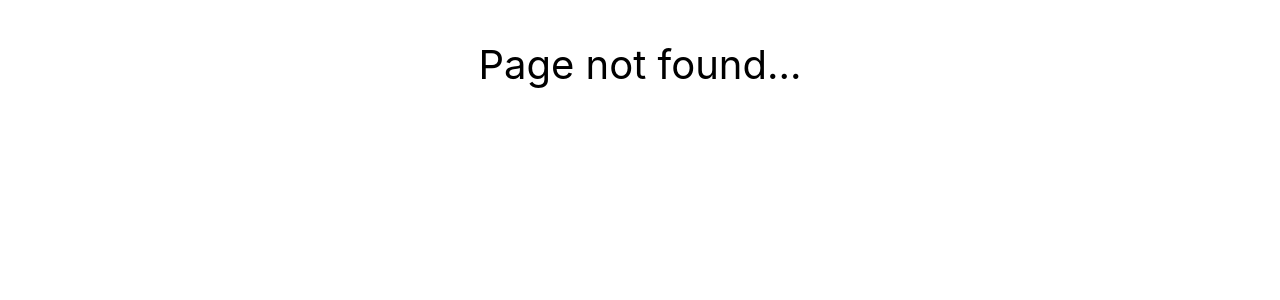
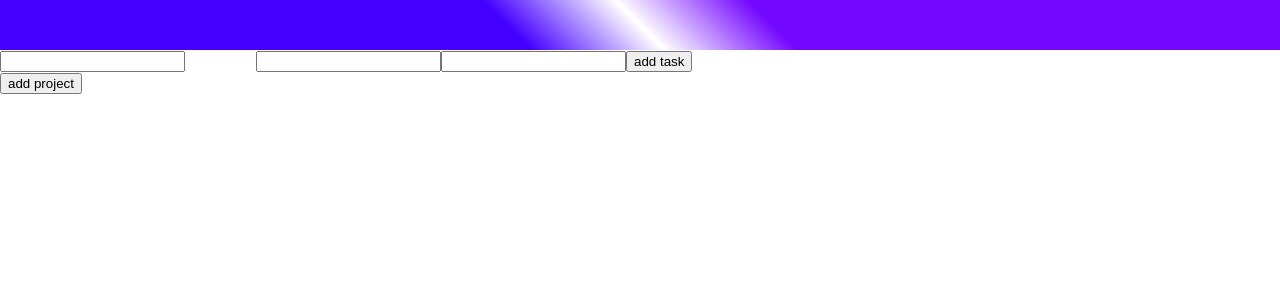
Before and after one commit to OlegJBAc/to-do, a React (Create React App) app: page /allProjectTasks in a window 1280 px wide. Before the commit this address had no page. Shown: the top 300 px of the page. Built offline with nearby package versions, Linux system fonts and the light colour scheme.

Commit message:
base functional UI for test

```diff
--- a/package.json
+++ b/package.json
@@ -45,5 +45,8 @@
       "last 1 firefox version",
       "last 1 safari version"
     ]
+  },
+  "devDependencies": {
+    "@types/uuid": "^8.3.4"
   }
 }
--- a/src/App.tsx
+++ b/src/App.tsx
@@ -28,7 +28,7 @@ const App = () => {
       <div className={s.app}>
         <Routes>
           <Route path='/' element={<MainLayout/>}>
-            <Route path='/' element={<TasksPageCreator/>}/>
+            <Route path='/*' element={<TasksPageCreator/>}/>
           </Route>
           <Route path='*' element={<NotFound/>}/>
         </Routes>
--- a/src/components/mainLayout/mainLayout.tsx
+++ b/src/components/mainLayout/mainLayout.tsx
@@ -1,11 +1,19 @@
-import React from "react"
-import { Outlet } from "react-router-dom"
+import React, { useEffect } from "react"
+import { Outlet, useLocation, useNavigate } from "react-router-dom"
 import Header from "../header/header"
 import SideBar from "../sideBar/sideBar"
 import s from './mainLayout.module.scss'
 
 
 const MainLayout = () => {
+    const navigate = useNavigate()
+    const location = useLocation()
+    useEffect(() => {
+        let currentLocation = location.pathname
+        if(currentLocation === '/'){
+            navigate('/allProjectTasks')
+        }
+    }, [])
     return (
         <div className={s.mainLayout}>
             <Header/>
--- a/src/components/sideBar/sideBar.tsx
+++ b/src/components/sideBar/sideBar.tsx
@@ -1,11 +1,18 @@
-import React from "react"
+import React, { useState } from "react"
+import { useAppDispatch } from "../../hooks/hooks"
+import { addProject } from "../../redux/reducers/projects-slice"
 import s from './sideBar.module.scss'
 
 
 const SideBar = () => {
+    const [projectName, setProjectName] = useState('')
+    const dispatch = useAppDispatch()
     return (
         <div className={s.sideBar}>
-            Page1
+            <input onChange={(e: any) => setProjectName(e.currentTarget.value)} value={projectName}/>
+            <button onClick={() => {
+                dispatch(addProject({ projectName }))
+            }}>add project</button>
         </div>
     )
 }
--- a/src/components/tasksPageCreator/tasksPageCreator.tsx
+++ b/src/components/tasksPageCreator/tasksPageCreator.tsx
@@ -1,14 +1,56 @@
+import { Field, Form, Formik } from "formik"
 import React from "react"
+import { useLocation } from "react-router-dom"
+import { useAppDispatch, useAppSelector } from "../../hooks/hooks"
+import { addTask } from "../../redux/reducers/projects-slice"
+import { getAllProjectsTasks } from "../../redux/selectors"
 import s from './tasksPageCreator.module.scss'
+import { v4 } from 'uuid'
 
 
 const TasksPageCreator = () => {
+    const location = useLocation()
+    const allProjectTasks = useAppSelector(getAllProjectsTasks)
+    const dispatch = useAppDispatch()
+    const submit = (values: valuesType, { setSubmitting }: submittingType) => {
+        dispatch(addTask({ projectName: 'firstProject', task: {
+            id: v4(),
+            name: values.name,
+            description: values.description,
+            priority: 'green',
+            addedAt: new Date().toISOString()
+        } }))
+    }
     return (
         <div className={s.page}>
-
-            Hello World!!!
+            <div className={s.create}>
+                <Formik initialValues={{ name: '', description: '' }} onSubmit={submit}>
+                    <Form>
+                        <Field name='name'/>
+                        <Field name='description'/>
+                        <button type="submit">add task</button>
+                    </Form>
+                </Formik>
+            </div>
+            <div className={s.tasks}>
+                {allProjectTasks.map(task => {
+                    return <li>
+                        <span>{task.name}</span>
+                        <span>{task.description}</span>
+                    </li>
+                })}
+            </div>
         </div>
     )
 }
 
 export default TasksPageCreator
+
+
+interface valuesType {
+    name: string
+    description: string
+}
+interface submittingType {
+    setSubmitting: (isSubmitted: boolean) => any
+}
--- a/src/redux/reducers/app-slice.ts
+++ b/src/redux/reducers/app-slice.ts
@@ -11,7 +11,6 @@ const appSlice = createSlice({
         setAppInitialized: (state, action: PayloadAction<boolean>) => {
             state.appInitialized = action.payload
         },
-
     }
 })
 
@@ -19,8 +18,8 @@ export const appInitialization = () => {
     const receivedLocalStorage = {...localStorage}
     const localStorageKeys = Object.keys(receivedLocalStorage)
     const initializationInfo = {
-      arrayNecessaryItems: ['AllProjectTasks', 'Today'],
-      objectNecessaryItems: ['Projects'],
+      arrayNecessaryItems: ['allProjectTasks', 'today'],
+      objectNecessaryItems: ['projects'],
     }
     initializationInfo.arrayNecessaryItems.forEach(item => {
       if(!localStorageKeys.includes(item)){
--- a/src/redux/reducers/defaultPages-slice.ts
+++ b/src/redux/reducers/defaultPages-slice.ts
@@ -4,7 +4,7 @@ import { taskType } from "../../types/types";
 
 
 const initialState = {
-    Today: [] as taskType[]
+    today: [] as taskType[]
 }
 
 const defaultPagesSlice = createSlice({
--- a/src/redux/reducers/projects-slice.ts
+++ b/src/redux/reducers/projects-slice.ts
@@ -4,7 +4,7 @@ import { rootStateType } from "../store";
 
 
 const initialState = {
-    AllProjectTasks: [] as taskType[],
+    allProjectsTasks: [] as taskType[],
     projects: {} as projectsType,
 }
 
@@ -12,21 +12,21 @@ const projectsSlice = createSlice({
     name: 'projects',
     initialState: initialState,
     reducers: {
-        addProject: (state, action: PayloadAction<{name: string}>) => {
-            const { name } = action.payload
-            const isExist = checkProjectExisting(state.projects, name)
+        addProject: (state, action: PayloadAction<{projectName: string}>) => {
+            const { projectName } = action.payload
+            const isExist = checkProjectExisting(state.projects, projectName)
             if(!isExist){
-                state.projects[name] = []
+                state.projects[projectName] = []
                 localStorage.setItem('projects', JSON.stringify(state.projects))
             }else{
                 console.error('project already exist')
             }
         },
-        deleteProject: (state, action: PayloadAction<{name: string}>) => {
-            const { name } = action.payload
-            const isExist = checkProjectExisting(state.projects, name)
+        deleteProject: (state, action: PayloadAction<{projectName: string}>) => {
+            const { projectName } = action.payload
+            const isExist = checkProjectExisting(state.projects, projectName)
             if(isExist){
-                delete state.projects[name]
+                delete state.projects[projectName]
                 localStorage.setItem('project', JSON.stringify(state.projects))
             }else{
                 console.error('such project not founded')
@@ -35,8 +35,10 @@ const projectsSlice = createSlice({
         addTask: (state, action: PayloadAction<{ projectName: string, task: taskType }>) => {
             const { projectName, task } = action.payload
             const isExist = checkTaskExisting(state.projects[projectName], task.name)
+            debugger
             if(!isExist){
                 state.projects[projectName].push(task)
+                state.allProjectsTasks.push(task)
                 localStorage.setItem('project', JSON.stringify(state.projects))
             }else{
                 console.error('such task already exist')
@@ -49,6 +51,8 @@ const projectsSlice = createSlice({
                 state.projects[projectName].forEach((task, index) => {
                     if(task.id === taskForDeleting.id){
                         state.projects[projectName].splice(index, 1)
+                        const indexInAllProjectTasks = state.allProjectsTasks.indexOf(task)
+                        state.allProjectsTasks.splice(indexInAllProjectTasks, 1)
                     }
                 })
                 localStorage.setItem('project', JSON.stringify(state.projects))
@@ -73,7 +77,7 @@ const checkTaskExisting = (project: taskType[], taskName: string) => {
     return isExist
 }
 
-export const {  } = projectsSlice.actions
+export const { addProject, deleteProject, addTask, deleteTask } = projectsSlice.actions
 
 export default projectsSlice.reducer
 
--- a/src/redux/selectors.ts
+++ b/src/redux/selectors.ts
@@ -4,3 +4,9 @@ import { rootStateType } from "./store";
 export const getAppInitialized = (state: rootStateType) => {
     return state.appReducer.appInitialized
 }
+export const getProjects = (state: rootStateType) => {
+    return state.projectsReducer.projects
+}
+export const getAllProjectsTasks = (state: rootStateType) => {
+    return state.projectsReducer.allProjectsTasks
+}
```
Also changed, not shown: 1 other file (tests, documents, lock files or other folders).
